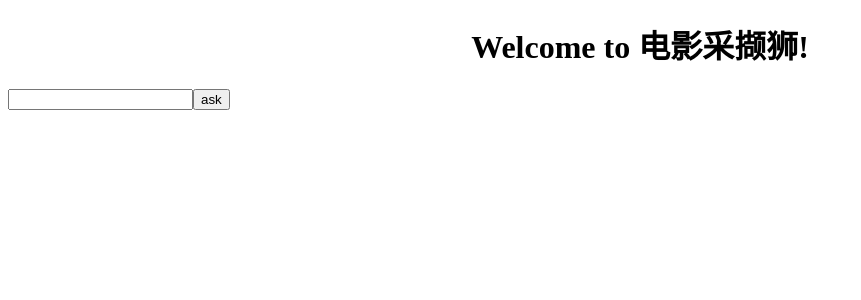
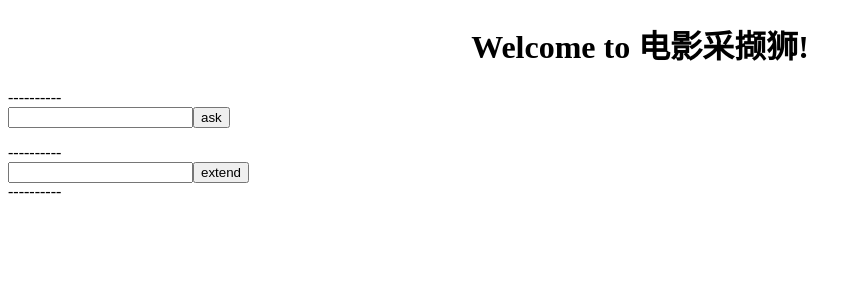
Before and after one commit to XorSum/Movie-KG-frontend, an Angular app: page / in a window 1280 px wide. Shown: the top 300 px of the page, without its empty margins (0-861 px from the left). Built offline with nearby package versions, Linux system fonts and the light colour scheme.

Commit message:
relation extend

```diff
--- a/src/app/app.component.html
+++ b/src/app/app.component.html
@@ -6,5 +6,8 @@
 </div>
 
 <router-outlet></router-outlet>
-
+<span>----------</span>
 <app-search></app-search>
+<span>----------</span>
+<app-graph></app-graph>
+<span>----------</span>
--- a/src/app/app.module.ts
+++ b/src/app/app.module.ts
@@ -5,11 +5,13 @@ import {HttpClientModule} from '@angular/common/http';
 import {AppRoutingModule} from './app-routing.module';
 import {AppComponent} from './app.component';
 import {SearchComponent} from './search/search.component';
+import { GraphComponent } from './graph/graph.component';
 
 @NgModule({
   declarations: [
     AppComponent,
-    SearchComponent
+    SearchComponent,
+    GraphComponent
   ],
   imports: [
     BrowserModule,
--- /dev/null
+++ b/src/app/graph/graph.component.html
@@ -0,0 +1,5 @@
+<form action="#">
+  <input type="text" [(ngModel)]="url" name="url">
+  <button (click)="extend(this.url)"> extend</button>
+
+</form>
--- /dev/null
+++ b/src/app/graph/graph.component.ts
@@ -0,0 +1,72 @@
+import {Component, OnInit} from '@angular/core';
+import {HttpService} from '../http.service';
+import {Rdf} from '../rdf';
+
+@Component({
+  selector: 'app-graph',
+  templateUrl: './graph.component.html',
+  styleUrls: ['./graph.component.css']
+})
+export class GraphComponent implements OnInit {
+
+  rdfs: Set<Rdf> = new Set<Rdf>();
+
+  entitys: Map<string, string> = new Map<string, string>();
+
+  url: string;
+
+  constructor(private httpService: HttpService) {
+  }
+
+  ngOnInit() {
+  }
+
+  // url = http://editme.top#movie/13688
+
+  extend(url) {
+    this.httpService.getRelationTo(url)
+      .subscribe(res => {
+        console.log(res);
+        let bindings = res.results.bindings;
+        console.log(bindings);
+        if (!this.entitys.has(url)) {
+          this.entitys.set(url, 'init');
+        }
+        bindings.forEach(x => {
+          let rdf = new Rdf();
+          rdf.subject = this.url;
+          rdf.predicate = x.predicate.value;
+          rdf.object = x.object.value;
+          // console.log(rdf);
+          this.rdfs.add(rdf);
+          if (!this.entitys.has(x.object.value)) {
+            this.entitys.set(x.object.value, 'init');
+          }
+
+        });
+      });
+
+    this.httpService.getRelationFrom(url)
+      .subscribe(res => {
+        console.log(res);
+        let bindings = res.results.bindings;
+        console.log(bindings);
+        if (!this.entitys.has(url)) {
+          this.entitys.set(url, 'init');
+        }
+        bindings.forEach(x => {
+          let rdf = new Rdf();
+          rdf.subject = x.subject.value;
+          rdf.predicate = x.predicate.value;
+          rdf.object = this.url;
+          // console.log(rdf);
+          this.rdfs.add(rdf);
+          if (!this.entitys.has(x.subject.value)) {
+            this.entitys.set(x.subject.value, 'init');
+          }
+
+        });
+      });
+  }
+
+}
--- a/src/app/http.service.ts
+++ b/src/app/http.service.ts
@@ -15,7 +15,7 @@ export class HttpService {
 
   public query(question: string): Observable<string> {
     const url = this.baseUrl + '/search/';
-    const params = new HttpParams().set('question', question);
+    const params = new HttpParams().set('question', encodeURIComponent(question));
     const headers: HttpHeaders = new HttpHeaders({'Content-type': 'application/x-www-form-urlencoded; charset=utf-8'});
     return this.http.get<string>(url, {headers: headers, params: params})
       .pipe(catchError(this.handleError<string>('query', '')));
@@ -23,7 +23,7 @@ export class HttpService {
 
   public getUrl(name: string): Observable<string> {
     const url_ = this.baseUrl + '/getUrl/';
-    const params = new HttpParams().set('name', name);
+    const params = new HttpParams().set('name', encodeURIComponent(name));
     const headers: HttpHeaders = new HttpHeaders({'Content-type': 'application/x-www-form-urlencoded; charset=utf-8'});
     return this.http.get<string>(url_, {headers: headers, params: params})
       .pipe(catchError(this.handleError<string>('request', '')));
@@ -31,19 +31,28 @@ export class HttpService {
 
   public getName(url: string): Observable<string> {
     const url_ = this.baseUrl + '/getName/';
-    const params = new HttpParams().set('url', url);
+    const params = new HttpParams().set('url', encodeURIComponent(url));
     const headers: HttpHeaders = new HttpHeaders({'Content-type': 'application/x-www-form-urlencoded; charset=utf-8'});
     return this.http.get<string>(url_, {headers: headers, params: params})
       .pipe(catchError(this.handleError<string>('request', '')));
   }
 
-  public getRelationTo(subject: string): Observable<string> {
+  public getRelationTo(subject: string): Observable<any> {
     const url_ = this.baseUrl + '/relationTo/';
-    const params = new HttpParams().set('subject', subject);
+    const params = new HttpParams().set('subject', encodeURIComponent(subject));
     const headers: HttpHeaders = new HttpHeaders({'Content-type': 'application/x-www-form-urlencoded; charset=utf-8'});
     return this.http.get<string>(url_, {headers: headers, params: params})
       .pipe(catchError(this.handleError<string>('request', '')));
   }
+
+  public getRelationFrom(object: string): Observable<any> {
+    const url_ = this.baseUrl + '/relationFrom/';
+    const params = new HttpParams().set('object', encodeURIComponent(object));
+    const headers: HttpHeaders = new HttpHeaders({'Content-type': 'application/x-www-form-urlencoded; charset=utf-8'});
+    return this.http.get<string>(url_, {headers: headers, params: params})
+      .pipe(catchError(this.handleError<string>('request', '')));
+  }
+
 
 
   /**
--- /dev/null
+++ b/src/app/rdf.ts
@@ -0,0 +1,5 @@
+export class Rdf {
+  subject: string;
+  predicate: string;
+  object: string;
+}
```
Also changed, not shown: src/app/graph/graph.component.css (added), 1 other file (tests, documents, lock files or other folders).
